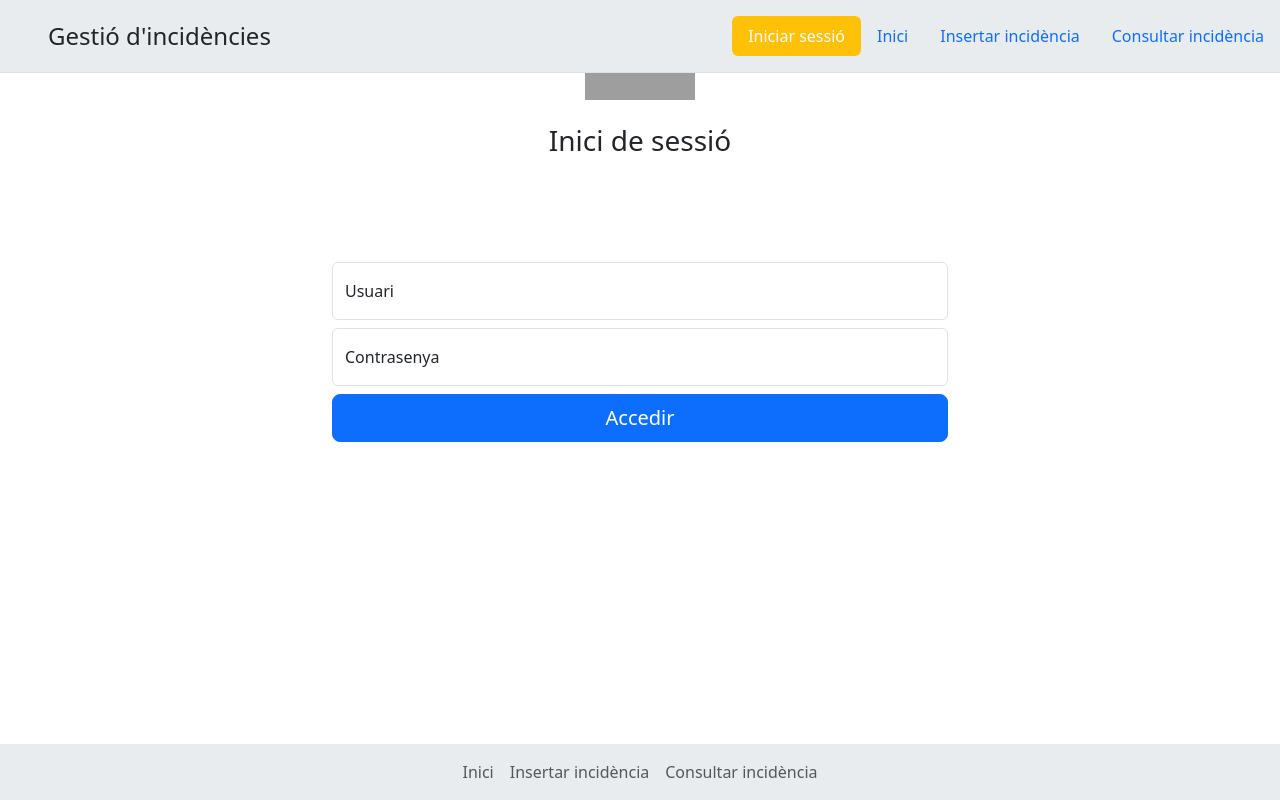
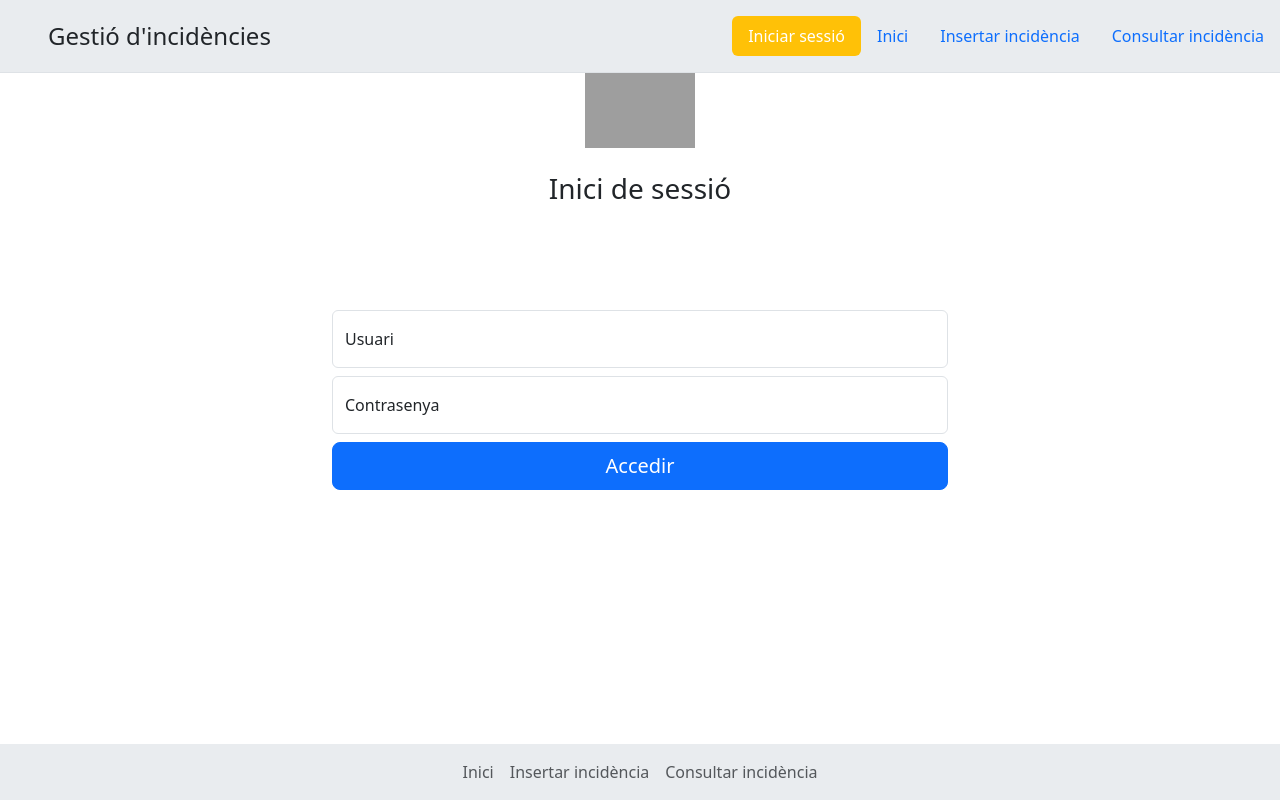
Before and after one commit to inspedralbes/transversal_incidencies-team-1-gi3p, a PHP site: page /log_in.php in a window 1280 px wide. Run offline with PHP 8.4, Linux system fonts and the light colour scheme; tables that the repository leaves empty or names only in its code hold one stand-in row (values such as "Sample post"); data that the repository does not hold is empty; grey boxes are pictures that could not be loaded.

Commit message:
Add files via upload

```diff
--- a/Projecte/log_in.php
+++ b/Projecte/log_in.php
@@ -35,6 +35,7 @@ if(isset($usuari)) {
                 $permisos = $comprovarUsuari["permisos"];
                 $_SESSION["permisos"] = $permisos;
                 $_SESSION["nom"] = $usuari;
+                $_SESSION["loggedin"] = true;
 
                 header("Location: index.php");
             }else{
@@ -68,8 +69,7 @@ if(isset($usuari)) {
 </head>
 <body class="text-center">
 <?php include("header.php")?>
-    <main class="form-signin w-100 m-auto">
-
+    <main class="form-signin w-100 m-auto my-5">
         <img class="mb-4" src="https://www.iconpacks.net/icons/1/free-user-login-icon-305-thumb.png" alt="" width="110" height="100">
         <h1 class="h3 mb-3 fw-normal">Inici de sessió</h1>
         <h2><?php echo $login_err4 ?></h2>
```
